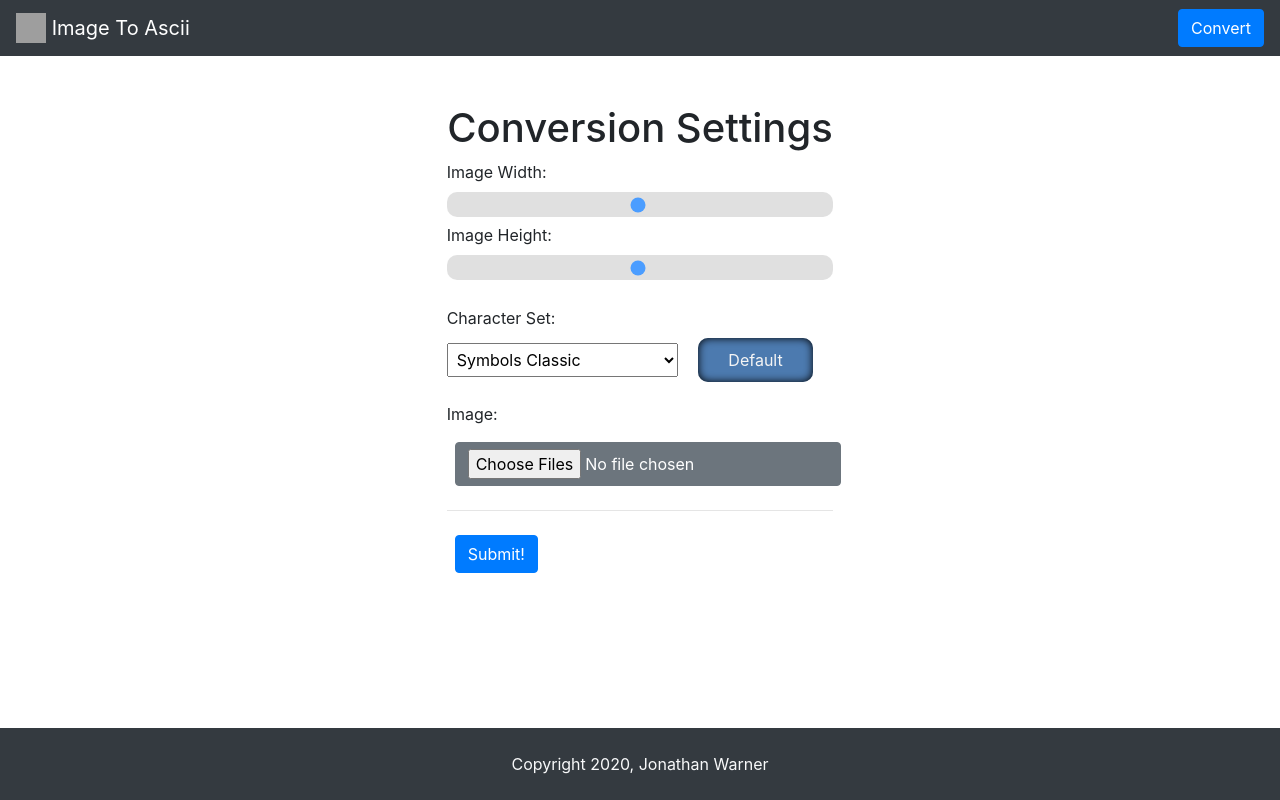
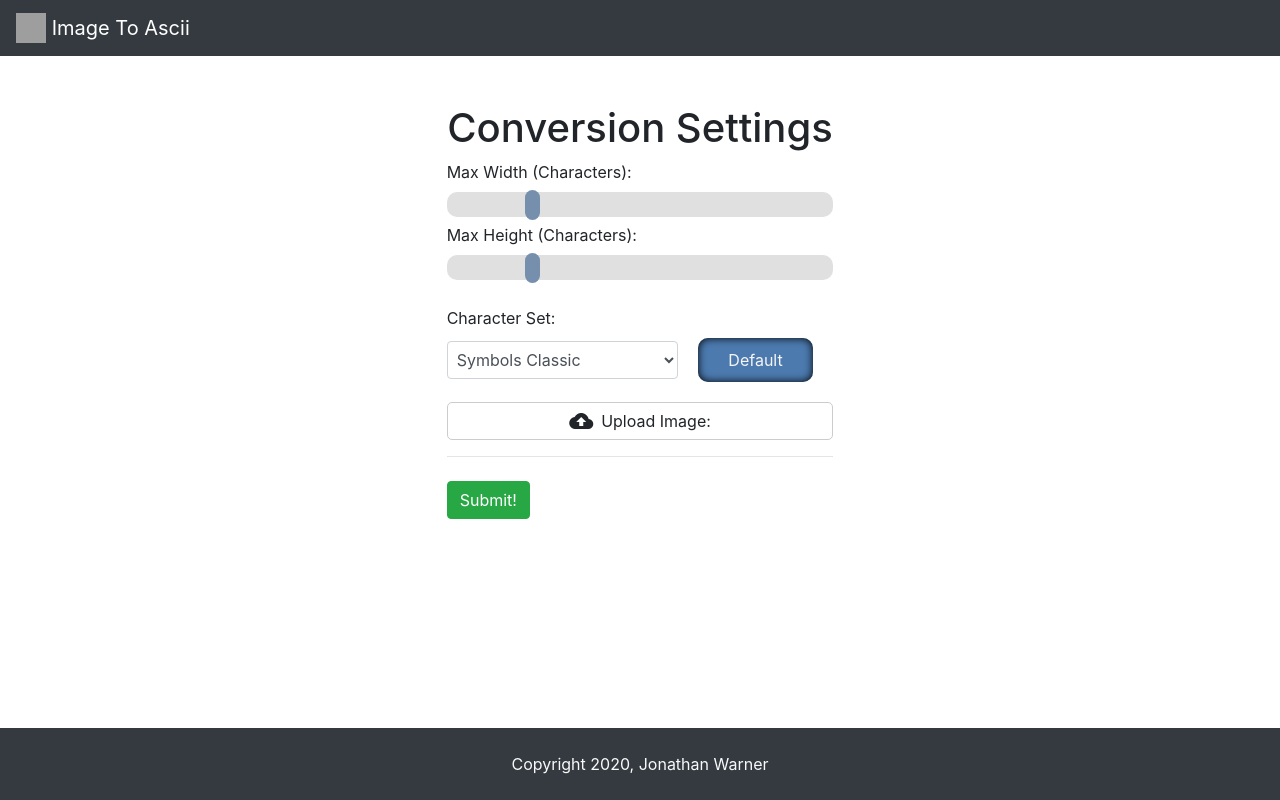
Before and after one commit to jewarner57/image-to-ascii-converter, a Flask app: page /convert in a window 1280 px wide. Run offline with Flask 2, Linux system fonts and the light colour scheme; grey boxes are pictures that could not be loaded.

Commit message:
feat: format upload button, add static progress bar

```diff
--- a/app.py
+++ b/app.py
@@ -7,14 +7,14 @@ import os
 # App Routes
 
 
-@app.route('/')
+@app.route("/")
 def home():
     """Display the home page"""
 
     return render_template("home.html")
 
 
-@app.route('/convert', methods=["GET", "POST"])
+@app.route("/convert", methods=["GET", "POST"])
 def convert():
     """Display the converter page"""
     if request.method == "POST":
@@ -27,7 +27,8 @@ def convert():
 
             char_key = request.form.get("charkey")
 
-            print(char_key)
+            image_width = int(request.form.get("image-width"))
+            image_height = int(request.form.get("image-height"))
 
             if char_key == "" or char_key == None:
                 char_key = [".", ",", "*", "/", "(", "#", "%", "&", "@"]
@@ -36,14 +37,13 @@ def convert():
 
             # create the ascii art from the image
             ascii_art = make_image_ascii_string(
-                image_filepath, char_key, 50, 50)
+                image_filepath, char_key, image_width, image_height
+            )
 
             # remove the image
             os.remove(image_filepath)
 
-            context = {
-                "asciiImage": ascii_art
-            }
+            context = {"asciiImage": ascii_art}
 
             return render_template("view.html", **context)
         else:
@@ -54,5 +54,5 @@ def convert():
         return render_template("convert.html")
 
 
-if __name__ == '__main__':
+if __name__ == "__main__":
     app.run(debug=True)
--- a/static/index.js
+++ b/static/index.js
@@ -1,7 +1,20 @@
-// enable tooltips
+
+
+
+
 $(function () {
+    // enable tooltips
     $('[data-toggle="tooltip"]').tooltip()
-  })
+
+    // change upload icon to check on upload
+    $("#image-upload").change(function () {
+        $("#upload-icon").html("check")
+    })
+
+    $("#submit-image").click(function () {
+        $("#conversion-progress").removeClass("hidden")
+    })
+})
 
 // convert.html
 togglebutton = document.getElementById("charkey-toggle")
@@ -13,7 +26,7 @@ createSettingToggle(togglebutton, settingInput1, settingInput2)
 function createSettingToggle(button, input1, input2) {
     let toggleMode = 0
 
-    button.addEventListener("click", function() {
+    button.addEventListener("click", function () {
         settingInput1 = input1
         settingInput2 = input2
 
--- a/static/styles.css
+++ b/static/styles.css
@@ -47,7 +47,7 @@ body {
     opacity: 1;
 }
 
-.slider::-webkit-slider-thumb, .slider::-moz-range-thumb {
+.slider::-webkit-slider-thumb {
     -webkit-appearance: none;
     appearance: none;
     width: 15px;
@@ -56,6 +56,15 @@ body {
     cursor: pointer;
     border-radius: 15px;
 }
+
+.slider::-moz-range-thumb {
+    width: 15px;
+    height: 30px;
+    background: #3b608a;
+    cursor: pointer;
+    border-radius: 15px;
+}
+
 
 .setting-toggle {
     display: flex;
@@ -101,4 +110,24 @@ body {
 
 .hidden {
     display: none;
+    visibility: hidden;
 }
+
+.errorText {
+    color: red;
+}
+
+.imageUpload {
+    border: 1px solid #ccc;
+    display: flex;
+    flex-direction: row;
+    justify-content: center;
+    padding: 6px 12px;
+    cursor: pointer;
+    border-radius: 5px;
+}
+
+/* hide all file upload inputs */
+input[type="file"] {
+    display: none;
+}
--- a/templates/base.html
+++ b/templates/base.html
@@ -8,6 +8,8 @@
         integrity="sha384-TX8t27EcRE3e/ihU7zmQxVncDAy5uIKz4rEkgIXeMed4M0jlfIDPvg6uqKI2xXr2" crossorigin="anonymous">
     <!-- Custom Styles-->
     <link rel="stylesheet" href="./static/styles.css" />
+    <!-- material icons -->
+    <link rel="stylesheet" href="https://fonts.googleapis.com/icon?family=Material+Icons">
 </head>
 
 <body>
@@ -17,9 +19,11 @@
             <img src="website icon" width="30" height="30" class="d-inline-block align-top" alt="">
             Image To Ascii
         </a>
+        {% if url_for(request.endpoint) == "/"%}
         <a href="/convert">
-            <div class="btn btn-primary ml-auto">Convert</div>
+            <div class="btn btn-success ml-auto">Convert</div>
         </a>
+        {% endif %}
     </nav>
 
     <div class="content">
--- a/templates/convert.html
+++ b/templates/convert.html
@@ -8,50 +8,70 @@
             <form method='POST' class="form-group" enctype="multipart/form-data">
                 <fieldset>
 
-                    <label for="image-width">Image Width:</label>
-                    <input type="range" min="1" max="100" value="50" class="slider" id="image-width">
+                    <!-- width range slider -->
+                    <label for="image-width">Max Width (Characters):</label>
+                    <input type="range" min="10" max="200" value="50" class="slider" id="image-width"
+                        name="image-width">
 
-                    <label for="image-height">Image Height:</label>
-                    <input type="range" min="1" max="100" value="50" class="slider" id="image-height">
+                    <!-- height range slider -->
+                    <label for="image-height">Max Height (Characters):</label>
+                    <input type="range" min="10" max="200" value="50" class="slider" id="image-height"
+                        name="image-height">
 
                     <div class="setting-toggle-wrapper">
                         <label for="setting-toggle-symbols">Character Set:</label>
                         <div class="setting-toggle" id="setting-toggle-symbols">
 
 
-
-                            <select name="" id="charkeydropdown" class="setting-toggle-select">
-                                    <option value=". , * / ( # % & @">Symbols Classic</option>
-                                    <option value="@ & % # ( / * , .">Symbols Inverted</option>
+                            <!-- default charkey dropdown menu -->
+                            <select name="" id="charkeydropdown" class="setting-toggle-select form-control">
+                                <option value=". , * / ( # % & @">Symbols Classic</option>
+                                <option value="@ & % # ( / * , .">Symbols Inverted</option>
                             </select>
 
+
                             <div id="charkeycustom" class="charkeycustom-wrapper hidden">
-                                <input type="text" class="setting-toggle-input" name="charkey">
+                                <!-- custom charkey input -->
+                                <input type="text" class="setting-toggle-input form-control" name="charkey">
 
-
-                                <button type="button" class="btn btn-secondary ml-2" data-toggle="tooltip" data-placement="top"
-                                title="Write custom character key dark to light with one space between each character">
+                                <!-- custom charkey tooltip -->
+                                <button type="button" class="btn btn-secondary ml-2" data-toggle="tooltip"
+                                    data-placement="top"
+                                    title="Write custom character key dark to light with one space between each character">
                                     ?
                                 </button>
                             </div>
 
 
-
-                            <div class="setting-toggle-button setting-toggle-button-select" id="charkey-toggle" >Default</div>
+                            <!-- setting toggle button -->
+                            <div class="setting-toggle-button setting-toggle-button-select" id="charkey-toggle">Default
+                            </div>
                         </div>
                     </div>
 
-                    <label for="image">Image:</label>
+                    <!-- image file upload -->
+                    <label for="image-upload" class="imageUpload"><i class="material-icons mr-2"
+                            id="upload-icon">cloud_upload</i>Upload
+                        Image:</label>
                     <div>
-                        <input type="file" class="btn-secondary btn form-control-file m-2" id="image" name="image" accept="image/*" value="{{image}}" multiple="false">
+                        <input type="file" class="btn-secondary btn form-control-file m-2" id="image-upload"
+                            name="image" accept="image/*" value="{{image}}" multiple="false">
                     </div>
-                    <hr>
-                    <input type="submit" class="btn btn-primary submit m-2" value="Submit!">
+
+                    <div class="progress my-3 hidden" id="conversion-progress">
+                        <div class="progress-bar progress-bar-striped bg-success progress-bar-animated "
+                            role="progressbar" style="width:100%">
+                        </div>
+                    </div>
 
                     {% for message in get_flashed_messages() %}
                     <p class="errorText">{{message}}</p>
                     {% endfor %}
-                    </div>
+
+                    <hr>
+                    <!-- submit button -->
+                    <input type="submit" class="btn btn-success submit mt-2" id="submit-image" value="Submit!">
+
                 </fieldset>
             </form>
         </div>
```
Also changed, not shown: TODO.md (+3 -1 lines), static/images/uploads/488456_converter-test-2.jpg (added), static/images/uploads/978713_black-silhouette-polar-bear-vector-25716475.jpg (added), static/images/uploads/black-silhouette-polar-bear-vector-25716475.jpg (added), static/images/uploads/converter-test-2.jpg (added), 1 other file.
